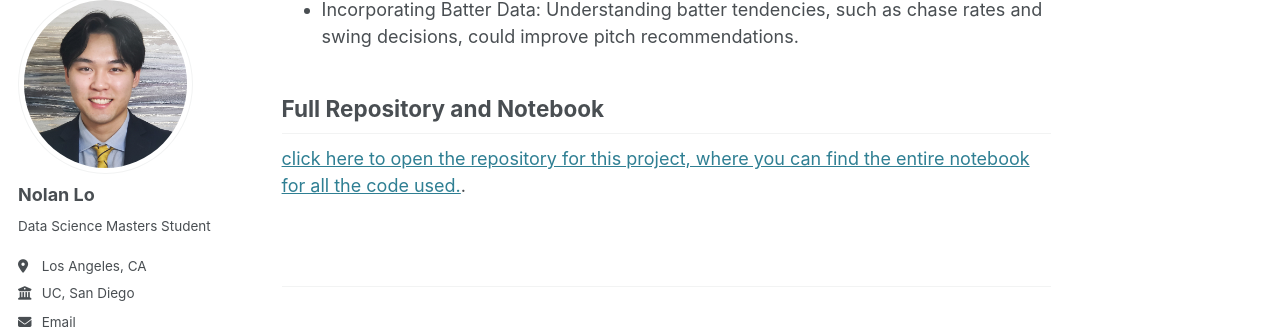
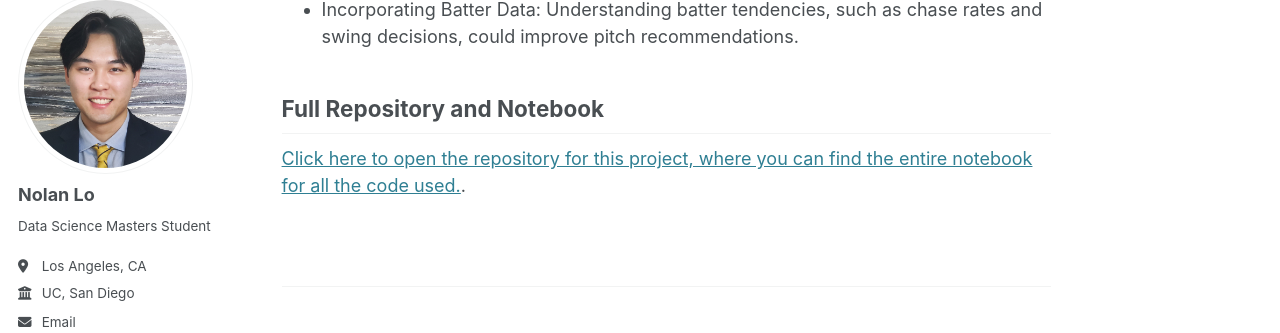
Before and after one commit to Nolan-Lo/Nolan-Lo.github.io, a Jekyll site: the page built from _portfolio/1_Optimal_Pitch_Predictor.md, in a window 1280 px wide and 900 px high, scrolled down 4106 px. Shown: the part 112-445 px from the top of the window. Built offline with Jekyll 4.4.1, drawn with Linux system fonts in a browser that asks for light colours.

```diff
--- a/_portfolio/1_Optimal_Pitch_Predictor.md
+++ b/_portfolio/1_Optimal_Pitch_Predictor.md
@@ -65,4 +65,4 @@ While the model performs well, there are several areas where further improvement
   - Incorporating Batter Data: Understanding batter tendencies, such as chase rates and swing decisions, could improve pitch recommendations.
 
 ## Full Repository and Notebook
-[click here to open the repository for this project, where you can find the entire notebook for all the code used.](https://github.com/Nolan-Lo/Optimal_Pitch_Prediction_Model).
+[Click here to open the repository for this project, where you can find the entire notebook for all the code used.](https://github.com/Nolan-Lo/Optimal_Pitch_Prediction_Model).
```
